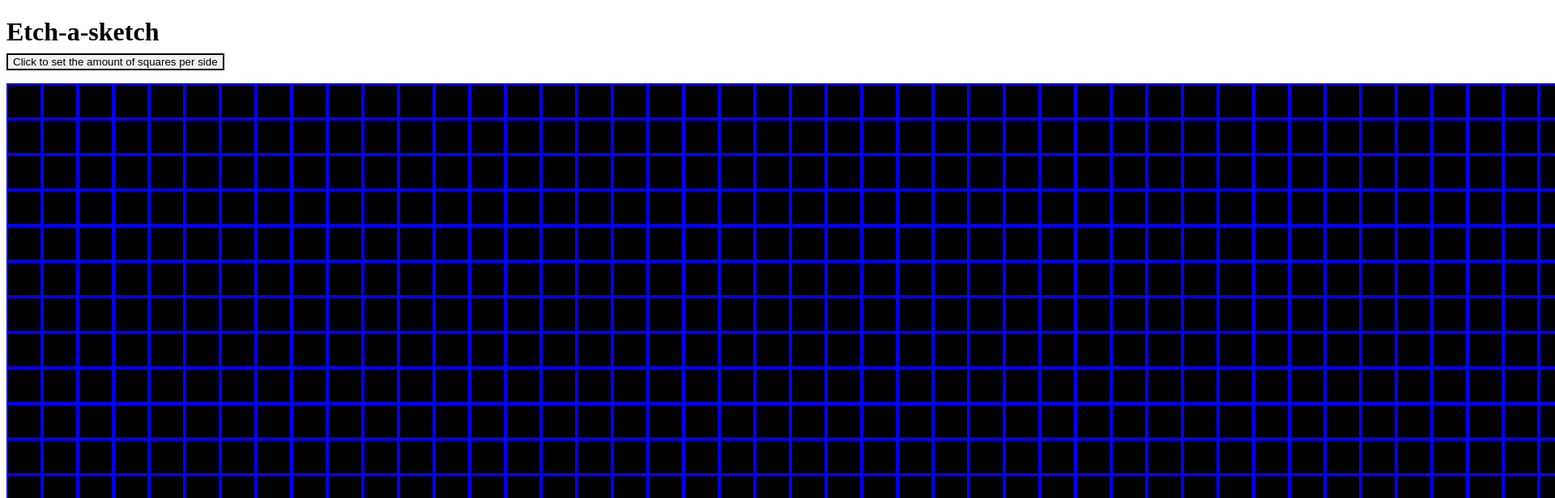
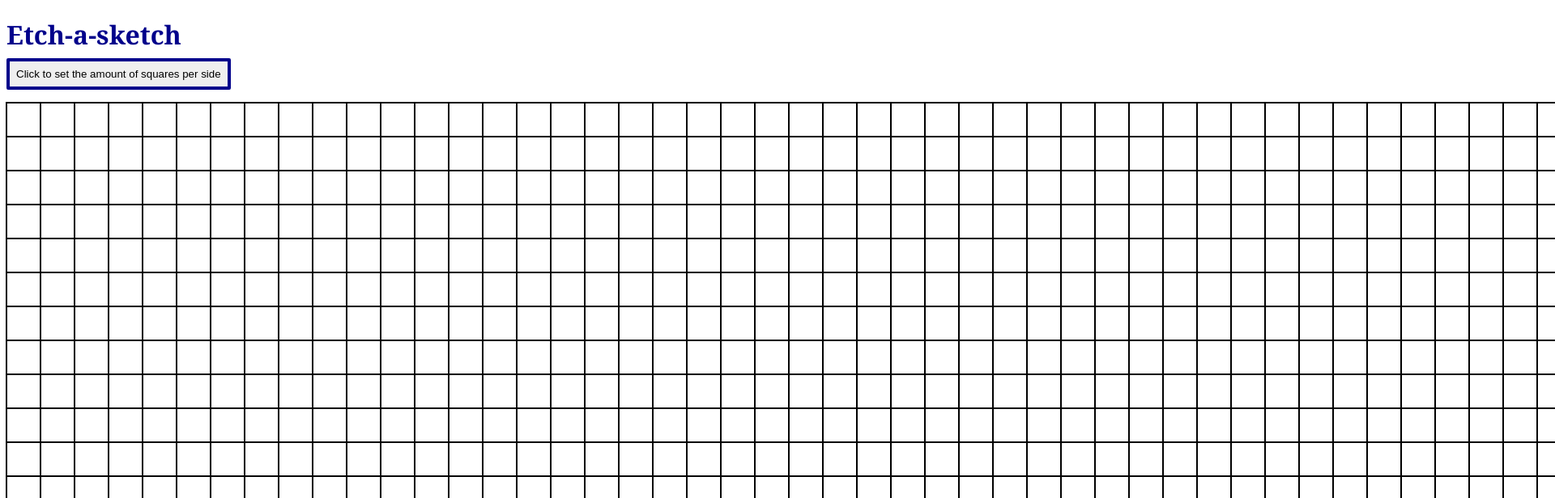
Before and after one commit to UlmM35/etch-a-sketch-odin, a plain HTML site: page index.html in a window 1280 px wide. Shown: the top 616 px of the page at 81% size, 1920 px wide, since content can reach past the window. Drawn offline with Linux system fonts and the light colour scheme.

Commit message:
Finished project

```diff
--- a/logic.js
+++ b/logic.js
@@ -1,20 +1,19 @@
-function generateDivs(size = 64) {
+function generateGrid(size = 64) {
     const container = document.querySelector("#container");
     for (let i = 0; i < size; i++) {
         const row = document.createElement("div");
         row.classList.add("row");
         container.appendChild(row);
-        for (let j = 0; j < size; j++){
+        for (let j = 1; j <= size; j++){
             let alpha = 1;
             const square = document.createElement("div");
             square.classList.add("square");
             square.addEventListener("mouseover", (event) => {
                 let target = event.target;
-
                 target.style.backgroundColor = rgba(alpha);
                 alpha -= 0.1;
                 if (alpha < 0) {
-                    alpha = 0;
+                    target.style.backgroundColor = "black";
                 }
             });
             row.appendChild(square);
@@ -30,7 +29,7 @@ function rgba(a) {
     return ["rgba(",r,",",g,",",b,",",alpha,")"].join("");
 }
 
-function removeDivs() {
+function removeGrid() {
     const container = document.querySelector("#container");
     while (container.firstChild) {
         container.removeChild(container.firstChild)
@@ -38,7 +37,7 @@ function removeDivs() {
 }
 
 function startGame() {
-    generateDivs();
+    generateGrid();
 
     const button = document.querySelector("#amount");
 
@@ -47,8 +46,8 @@ function startGame() {
         if (size > 100) {
         size = 100;
         }
-        removeDivs();
-        generateDivs(size);
+        removeGrid();
+        generateGrid(size);
     });
 
 }
--- a/style.css
+++ b/style.css
@@ -1,25 +1,39 @@
 body {
     min-height: 100vh;
+    background-color: white;
 }
 
 .header {
+    color: darkblue;
     margin-bottom: 8px;
-    font-family:'Times New Roman', Times, serif
+    font-family: Georgia, 'Times New Roman', Times, serif
 }
 
-button {
-    border: 2px solid black;
+#amount {
+    border: 4px solid darkblue;
     margin-bottom: 16px;
+    border-radius: 2px;
+    padding: 8px
+}
+
+#container {
+    display: flex;
 }
 
 .row {
     display: flex;
+    flex-direction: column;
     background-color: black;
 }
 
 .square {
+    display: flex;
     flex: 1;
-    border: 2px solid blue;
+    border: 2px solid black;
     padding: 20px;
-    background-color: black;
+    background-color: white;
 }
+
+.row > .square {
+    margin: -1px;
+}
```
